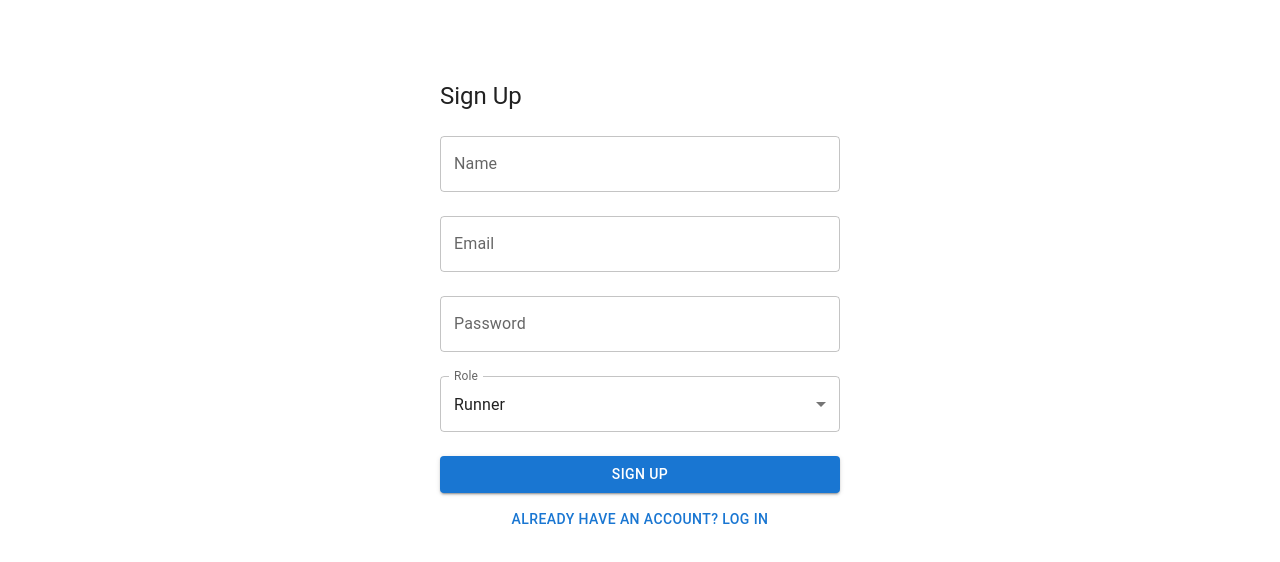
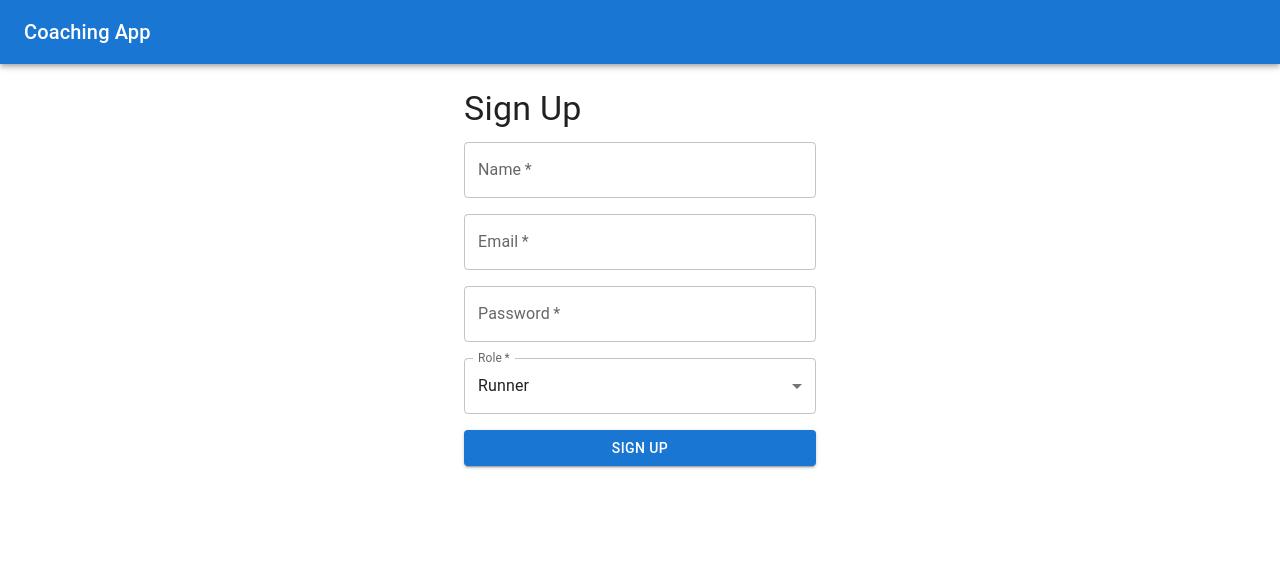
Before and after one commit to gcoopmansS/coaching_app, a React (Vite) app in the folder frontend/: page /signup in a window 1280 px wide. Shown: the top 562 px of the page. Built offline with nearby package versions, Linux system fonts and the light colour scheme.

Commit message:
✅ Polished signup with alerts, redirect, and spacing

```diff
--- a/frontend/src/pages/SignupPage.jsx
+++ b/frontend/src/pages/SignupPage.jsx
@@ -1,104 +1,125 @@
 import { useState } from "react";
 import {
   Box,
+  Typography,
   TextField,
   Button,
-  Typography,
   MenuItem,
   Alert,
+  Stack,
 } from "@mui/material";
 import { useNavigate } from "react-router-dom";
+import Navbar from "../components/Navbar";
 
 export default function SignupPage() {
-  const [formData, setFormData] = useState({
+  const navigate = useNavigate();
+
+  const [form, setForm] = useState({
     name: "",
     email: "",
     password: "",
     role: "runner",
   });
+
+  const [success, setSuccess] = useState(false);
   const [error, setError] = useState("");
-  const navigate = useNavigate();
 
   const handleChange = (e) => {
-    setFormData((prev) => ({ ...prev, [e.target.name]: e.target.value }));
+    setForm({ ...form, [e.target.name]: e.target.value });
   };
 
-  const handleSignup = async (e) => {
+  const handleSubmit = async (e) => {
     e.preventDefault();
     setError("");
-
+    try {
       const res = await fetch("http://localhost:3000/api/signup", {
         method: "POST",
         headers: { "Content-Type": "application/json" },
-      body: JSON.stringify(formData),
+        body: JSON.stringify(form),
       });
 
       const data = await res.json();
 
       if (res.ok) {
-      localStorage.setItem("user", JSON.stringify(data.user));
-      navigate("/");
+        setSuccess(true);
+        setTimeout(() => {
+          navigate("/login");
+        }, 2000);
       } else {
-      setError(data.message);
+        setError(data.message || "Signup failed");
+      }
+      // eslint-disable-next-line no-unused-vars
+    } catch (err) {
+      setError("Server error");
     }
   };
 
   return (
-    <Box sx={{ maxWidth: 400, mx: "auto", mt: 10 }}>
-      <Typography variant="h5" gutterBottom>
+    <>
+      <Navbar />
+      <Box sx={{ p: 3, maxWidth: 400, mx: "auto" }}>
+        <Typography variant="h4" gutterBottom>
           Sign Up
         </Typography>
+
+        <Stack spacing={2}>
+          {success && (
+            <Alert severity="success">
+              ✅ Account created! Redirecting to login...
+            </Alert>
+          )}
           {error && <Alert severity="error">{error}</Alert>}
-      <form onSubmit={handleSignup}>
+
+          <form onSubmit={handleSubmit}>
             <TextField
-          fullWidth
               label="Name"
               name="name"
-          margin="normal"
-          value={formData.name}
+              value={form.name}
               onChange={handleChange}
+              fullWidth
+              required
+              sx={{ mb: 2 }}
             />
             <TextField
-          fullWidth
               label="Email"
               name="email"
-          margin="normal"
-          value={formData.email}
+              type="email"
+              value={form.email}
               onChange={handleChange}
+              fullWidth
+              required
+              sx={{ mb: 2 }}
             />
             <TextField
-          fullWidth
               label="Password"
               name="password"
               type="password"
-          margin="normal"
-          value={formData.password}
+              value={form.password}
               onChange={handleChange}
+              fullWidth
+              required
+              sx={{ mb: 2 }}
             />
             <TextField
               select
-          fullWidth
               label="Role"
               name="role"
-          margin="normal"
-          value={formData.role}
+              value={form.role}
               onChange={handleChange}
+              fullWidth
+              required
+              sx={{ mb: 2 }}
             >
               <MenuItem value="runner">Runner</MenuItem>
               <MenuItem value="coach">Coach</MenuItem>
             </TextField>
-        <Button fullWidth variant="contained" type="submit" sx={{ mt: 2 }}>
+
+            <Button type="submit" variant="contained" fullWidth>
               Sign Up
             </Button>
-        <Button
-          fullWidth
-          variant="text"
-          onClick={() => navigate("/login")}
-          sx={{ mt: 1 }}
-        >
-          Already have an account? Log in
-        </Button>
           </form>
+        </Stack>
       </Box>
+    </>
   );
 }
```
Lines whose indentation alone changed are shown as unchanged.
